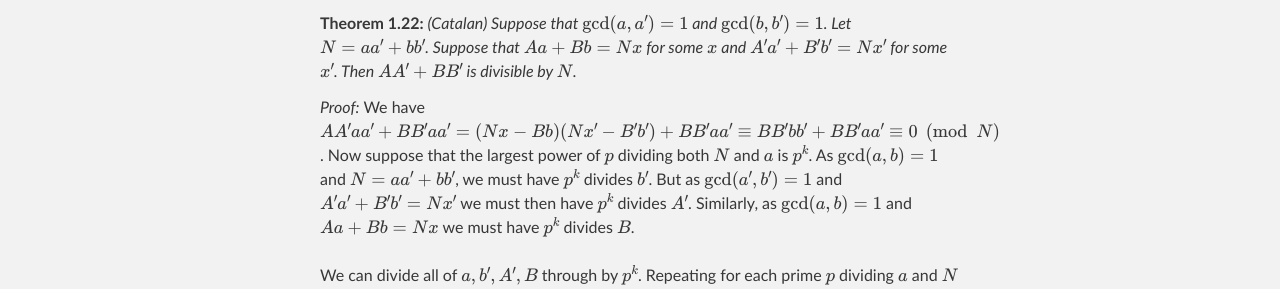
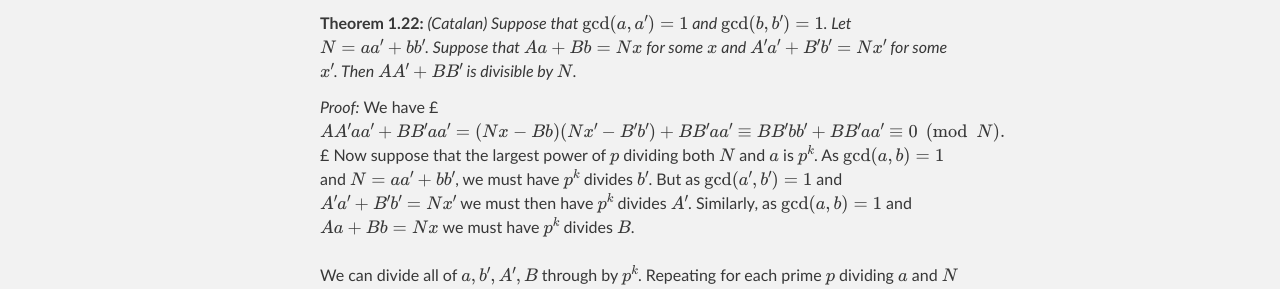
Before and after one commit to wbhart/SimpleMath, a Jekyll site: the page built from divisrules.html, in a window 1280 px wide and 900 px high, scrolled down 3365 px. Shown: the part 332-621 px from the top of the window. Built offline with Jekyll 4.4.1, drawn with Linux system fonts in a browser that asks for light colours; formulas are drawn with MathJax 3.

```diff
--- a/divisrules.html
+++ b/divisrules.html
@@ -200,10 +200,10 @@ $A = a_0 + a_110^p + \cdots + a_n10^{pn}$ then $A$ is divisible by $m$ iff $a_0
 $Aa + Bb = Nx$ for some $x$ and $A'a' + B'b' = Nx'$ for some $x'$. Then $AA' + BB'$ is divisible by $N$.
 </theorem>
 
-<proof> We have $AA'aa' + BB'aa' = (Nx - Bb)(Nx' - B'b') + BB'aa' \equiv BB'bb' + BB'aa' \equiv 0 \pmod{N}$. Now suppose
-that the largest power of $p$ dividing both $N$ and $a$ is $p^k$. As $\gcd(a, b) = 1$ and $N = aa' + bb'$, we must have
-$p^k$ divides $b'$. But as $\gcd(a', b') = 1$ and $A'a' + B'b' = Nx'$ we must then have $p^k$ divides $A'$. Similarly,
-as $\gcd(a, b) = 1$ and $Aa + Bb = Nx$ we must have $p^k$ divides $B$. </br></br>
+<proof> We have £$AA'aa' + BB'aa' = (Nx - Bb)(Nx' - B'b') + BB'aa' \equiv BB'bb' + BB'aa' \equiv 0 \pmod{N}.$£ Now
+suppose that the largest power of $p$ dividing both $N$ and $a$ is $p^k$. As $\gcd(a, b) = 1$ and $N = aa' + bb'$, we
+must have $p^k$ divides $b'$. But as $\gcd(a', b') = 1$ and $A'a' + B'b' = Nx'$ we must then have $p^k$ divides $A'$.
+Similarly, as $\gcd(a, b) = 1$ and $Aa + Bb = Nx$ we must have $p^k$ divides $B$. </br></br>
 
 We can divide all of $a, b', A', B$ through by $p^k$. Repeating for each prime $p$ dividing $a$ and $N$, we can reduce to
 the case where $\gcd(a, N) = 1$. A similar argument works for $a$, so that we can suppose without loss of generality that
```
